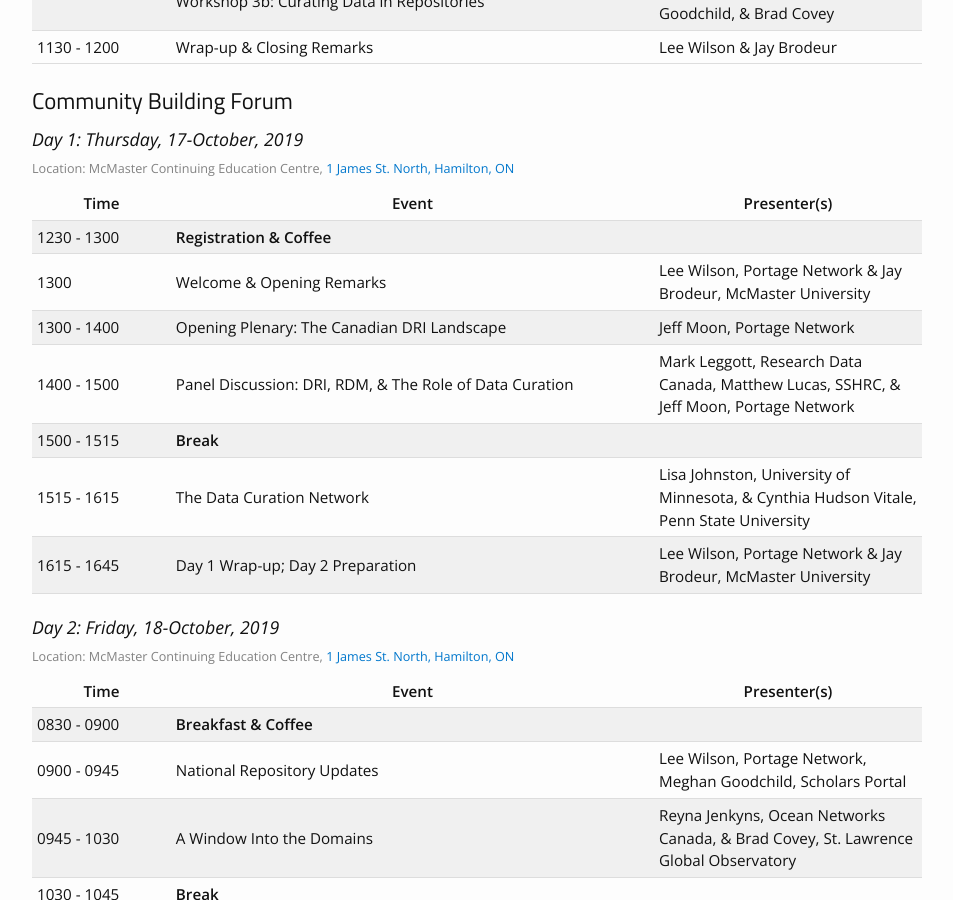
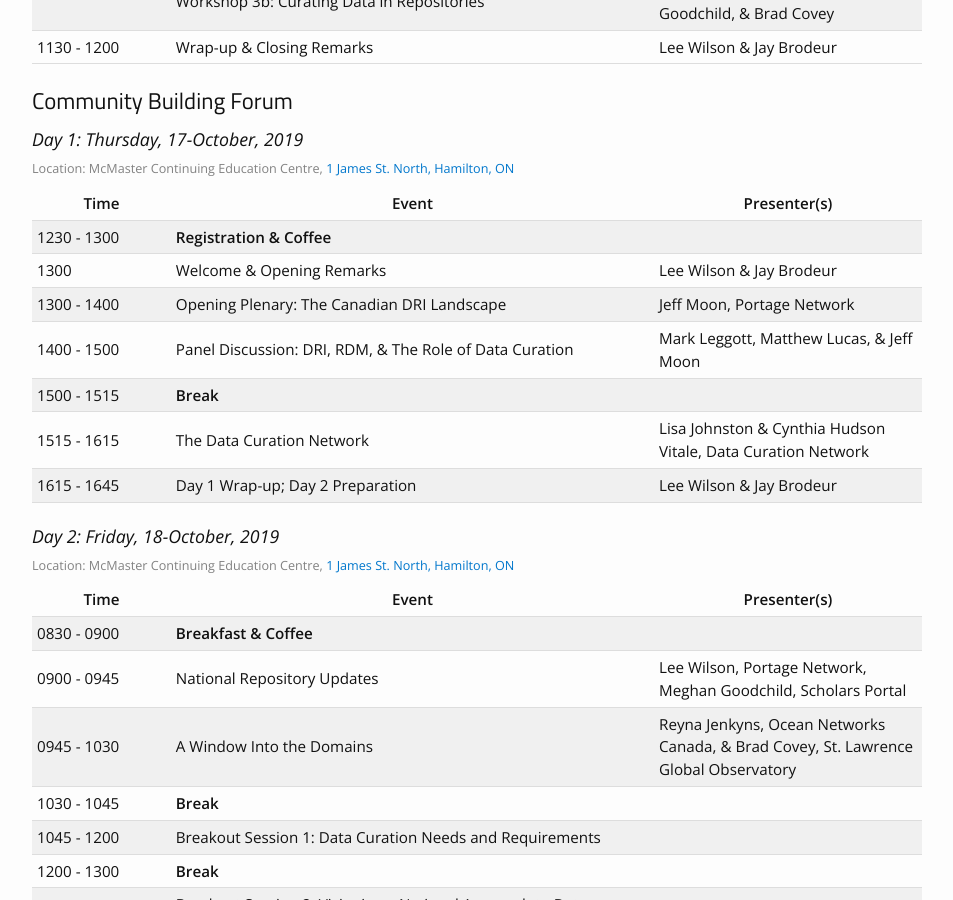
Before and after one commit to data-curation/data-curation.github.io, a Jekyll site: the page built from agenda.md, in a window 1280 px wide and 900 px high, scrolled down 893 px. Shown: the whole window, without its empty margins (163-1116 px from the left). Built offline with Jekyll 4.4.1, drawn with Linux system fonts in a browser that asks for light colours.

Commit message:
Update agenda.md

```diff
--- a/agenda.md
+++ b/agenda.md
@@ -123,7 +123,7 @@ permalink: /agenda/
     <tr>
         <td>1300</td>
         <td>Welcome & Opening Remarks</td>
-	<td>Lee Wilson, Portage Network & Jay Brodeur, McMaster University</td>
+	<td>Lee Wilson & Jay Brodeur</td>
     </tr>
     <tr>
     	<td>1300 - 1400</td>
@@ -133,7 +133,7 @@ permalink: /agenda/
     <tr>
     	<td>1400 - 1500</td>
     	<td>Panel Discussion: DRI, RDM, & The Role of Data Curation</td>
-    	<td>Mark Leggott, Research Data Canada, Matthew Lucas, SSHRC, & Jeff Moon, Portage Network </td>
+    	<td>Mark Leggott, Matthew Lucas, & Jeff Moon</td>
     </tr>
     <tr>
 	 <td>1500 - 1515</td>
@@ -144,14 +144,14 @@ permalink: /agenda/
     <tr>
 	<td>1515 - 1615</td>
     	<td>The Data Curation Network</td>
-    	<td>Lisa Johnston, University of Minnesota, & Cynthia Hudson Vitale, Penn State University</td>
+    	<td>Lisa Johnston & Cynthia Hudson Vitale, Data Curation Network</td>
     </tr>
     <tr>
 	<td>1615 - 1645</td>
     	<td>Day 1 Wrap-up; Day 2 Preparation</td>
-    	<td>Lee Wilson, Portage Network & Jay Brodeur, McMaster University</td>
+    	<td>Lee Wilson & Jay Brodeur</td>
     </tr>
-  </tbody>
+ </tbody>
 </table>
 
 
```
